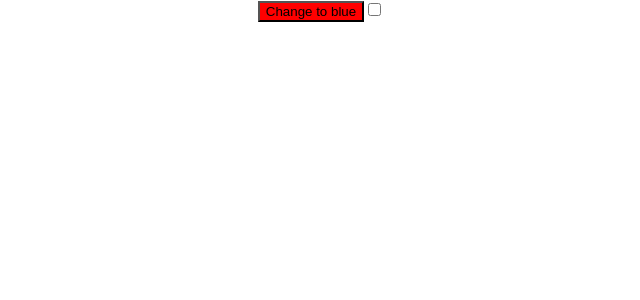
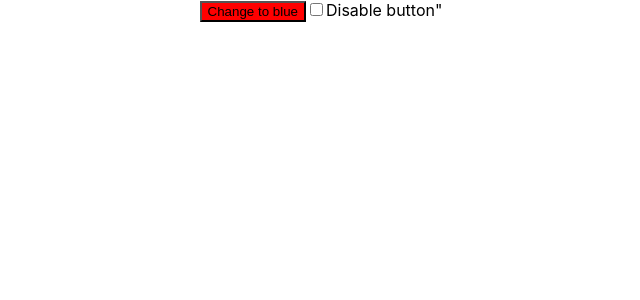
Before and after one commit to diegoDevG/testing-library, a React (Create React App) app: page / in a window 1280 px wide. Shown: the top 300 px of the page, without its empty margins (319-959 px from the left). Built offline with nearby package versions, Linux system fonts and the light colour scheme.

Commit message:
Add label to checkbox

```diff
--- a/src/App.js
+++ b/src/App.js
@@ -22,7 +22,7 @@ function App() {
         aria-checked={disabled}
         defaultChecked={disabled}
         onClick={() => setDisabled(!disabled)} />
-
+      <label htmlFor="disable-button-checkbox">Disable button</label>"
     </div>
   );
 }
```
Also changed, not shown: 1 other file (tests, documents, lock files or other folders).
